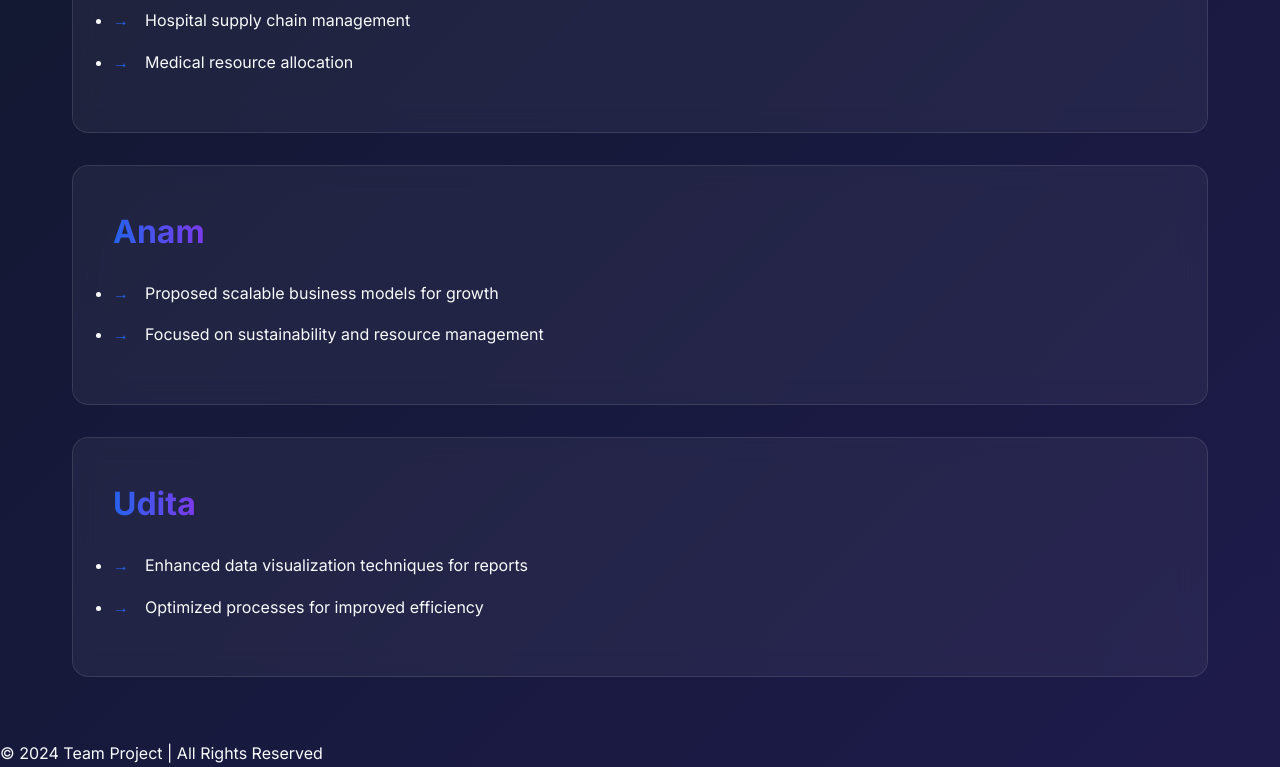
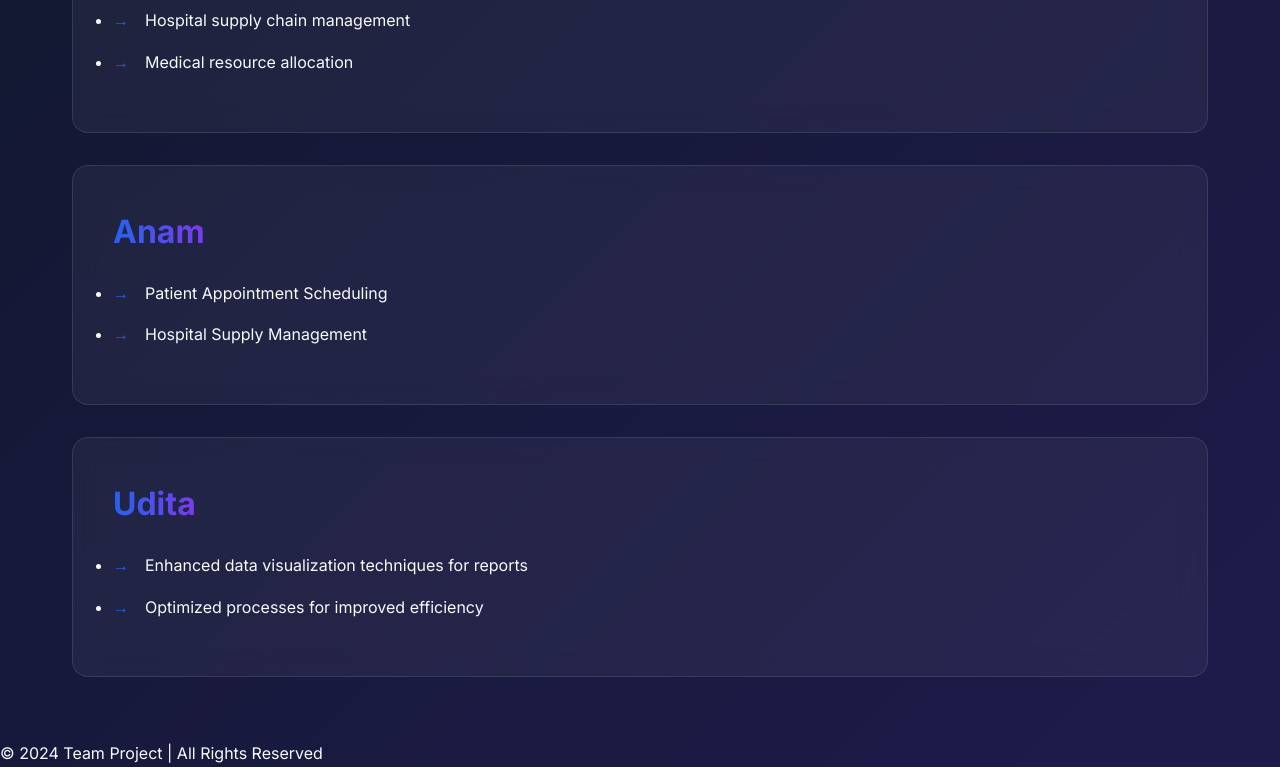
Before and after one commit to HarshPatil30/DAA-PORTFOLIO, a plain HTML site: page bussinesscases.html in a window 1280 px wide. Shown: the part 697-1464 px from the top of the page. Drawn offline with Linux system fonts and the light colour scheme.

Commit message:
bussinesscases.html

```diff
--- a/bussinesscases.html
+++ b/bussinesscases.html
@@ -306,8 +306,8 @@
         <div class="case-section">
             <h2>Anam</h2>
             <ul>
-                <li><a href="mallikarjun/scalable_models.html">Proposed scalable business models for growth</a></li>
-                <li><a href="mallikarjun/sustainability.html">Focused on sustainability and resource management</a></li>
+                <li><a href="mallikarjun/scalable_models.html"></a>Patient Appointment Scheduling </li>
+                <li><a href="mallikarjun/sustainability.html">Hospital Supply Management</a></li>
             </ul>
         </div>
 
```
